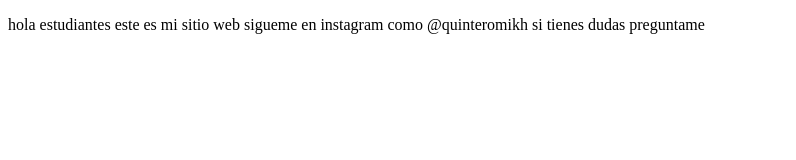
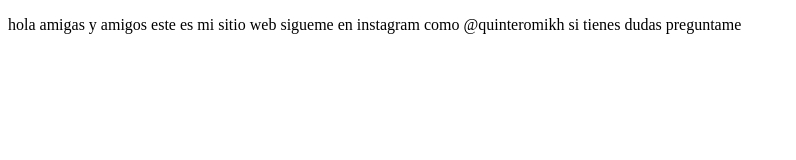
Before and after one commit to mikhmusic/proyectodemocursoprework, a plain HTML site: page index.html in a window 1280 px wide. Shown: the whole page, without its empty margins (0-796 px from the left). Drawn offline with Linux system fonts and the light colour scheme.

```diff
--- a/index.html
+++ b/index.html
@@ -8,7 +8,7 @@
 </head>
 <body>
   <p>
-      hola estudiantes este es mi sitio web sigueme en instagram como @quinteromikh
+      hola amigas y amigos este es mi sitio web sigueme en instagram como @quinteromikh
       si tienes dudas preguntame
   </p>
 </body>
```
